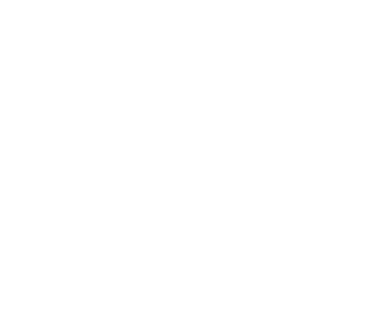
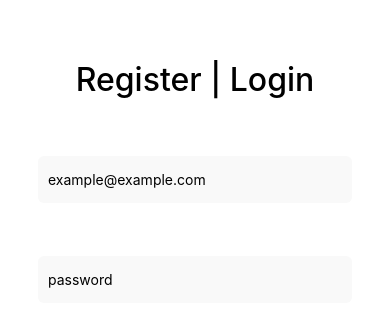
Before and after one commit to tawhidur-tanim/YogaMobile, a React Native app in the folder dyogaCustomer/: screen /AuthScreen in a window 390 px wide. Shown: the part 243-566 px from the top of the page. Built offline with nearby package versions, Linux system fonts and the light colour scheme.

Commit message:
Edit Text and title component

```diff
--- a/dyogaCustomer/app/activities/AuthScreen.js
+++ b/dyogaCustomer/app/activities/AuthScreen.js
@@ -1,11 +1,28 @@
 import { StatusBar } from 'expo-status-bar';
 import { StyleSheet, View } from 'react-native';
+import EditText from '../components/EditText';
+import HeaderTitle from '../components/HeaderTitle';
 
 export default function AuthScreen() {
     return (
         <View style={styles.container}>
 
-            <StatusBar style="auto" />
+     <View style = {styles.row}>
+         <HeaderTitle title={"Register | Login"}></HeaderTitle>
+    </View>
+
+    <View style = {styles.row}>
+        <EditText placeholder={"example@example.com"}></EditText>
+    </View>
+
+
+    <View style = {styles.row}>
+        <EditText placeholder={"password"}></EditText>
+    </View>
+
+
+
+        <StatusBar style="auto" />
         </View>
     );
 }
@@ -17,4 +34,11 @@ const styles = StyleSheet.create({
         alignItems: 'center',
         justifyContent: 'center',
     },
+
+    row: {
+        flexDirection: 'row',
+        justifyContent: 'space-around',
+        alignItems: 'center',
+        height: 100,
+      },
 });
--- a/dyogaCustomer/app/components/EditText.js
+++ b/dyogaCustomer/app/components/EditText.js
@@ -0,0 +1,28 @@
+import React, { useState } from 'react';
+import { View, TextInput, Button, Text, StyleSheet } from 'react-native';
+
+const EditText = ({placeholder, secureTextEntry = false}) => {
+    return (
+
+      <TextInput
+      style={styles.inputStyle}
+      placeholder={placeholder}
+      secureTextEntry={secureTextEntry}
+      />
+
+    );
+}
+
+const styles = StyleSheet.create({
+  inputStyle: {
+    width: 314,
+    height: 47,
+    backgroundColor: 'rgba(240, 240, 240, 0.38)',
+    borderRadius: 6,
+    padding: 10
+
+  },
+});
+
+
+export default EditText;
--- a/dyogaCustomer/app/components/HeaderTitle.js
+++ b/dyogaCustomer/app/components/HeaderTitle.js
@@ -0,0 +1,24 @@
+import { Text, StyleSheet } from 'react-native';
+
+
+const HeaderTitle = ({title}) => {
+    return (
+    <Text style={styles.baseText}>
+       {title}
+      </Text>
+    );
+}
+
+
+
+const styles = StyleSheet.create({
+    baseText: {
+        fontSize: 32,
+        fontWeight: '500',
+        color: '#000000',
+        textAlign: 'center',
+    },
+
+  });
+
+export default HeaderTitle;
```
